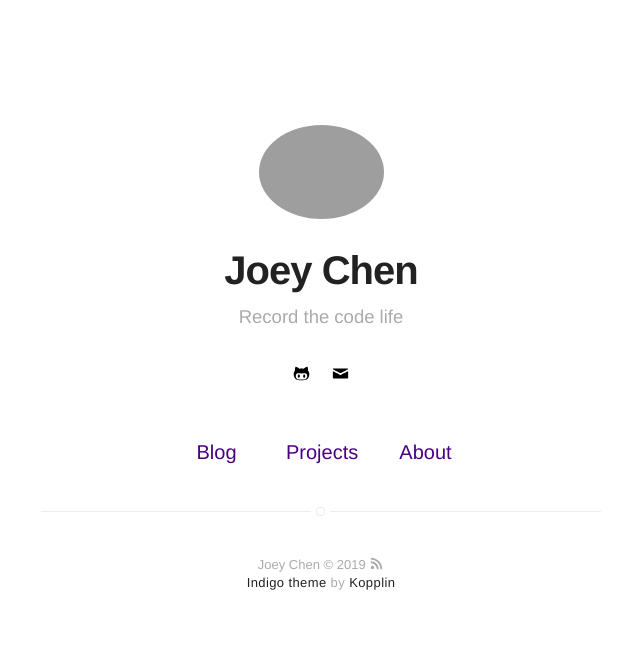
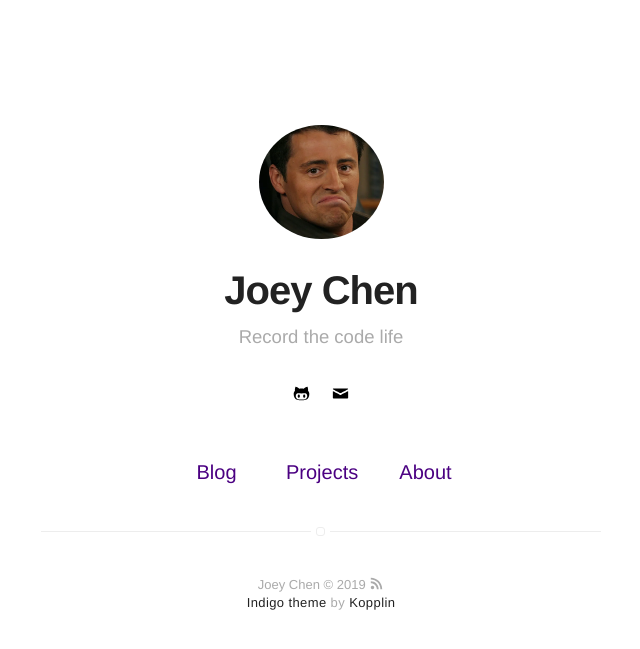
Before and after one commit to Joey-Chen/joey-chen.github.io, a Jekyll site: the page built from index.html, in a window 1280 px wide. Shown: the top 649 px of the page, without its empty margins (319-959 px from the left). Built offline with Jekyll 4.4.1, drawn with Linux system fonts in a browser that asks for light colours.

Commit message:
修改头像格式；

```diff
--- a/_config.yml
+++ b/_config.yml
@@ -8,7 +8,7 @@ description: A blog about technology and stuff related
 # if it's an external image, update below for true
 # better with square images
 external-image: false
-picture: assets/images/joey.jpg
+picture: assets/images/joey.png
 
 base-image-url: https://joey-chen.github.io/assets/images
 # If you want to include your resume, set to true
@@ -59,7 +59,7 @@ authors:
         name: Joey Chen
         bio:
         external-image: false
-        picture: assets/images/profile.png
+        picture: assets/images/profile.jpg
         twitter: johndoe
     jamesfoster:
         name: James Foster
```
